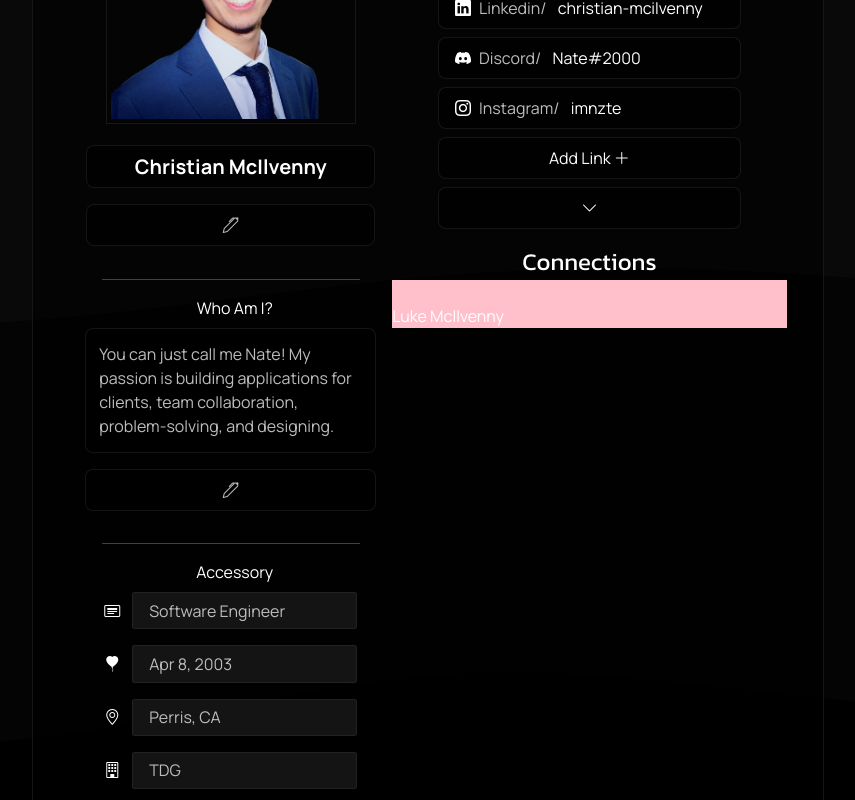
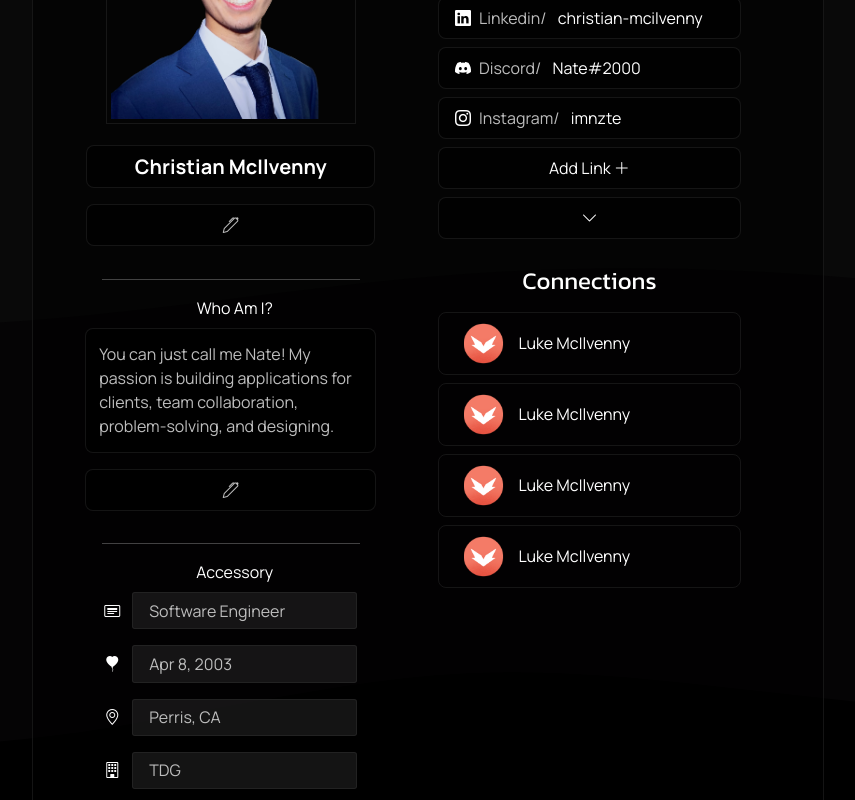
Before and after one commit to TDG-Org/Statue-Status, a React (Create React App) app in the folder client/: page /profile in a window 1280 px wide. Shown: the part 1046-1846 px from the top of the page, without its empty margins (422-1277 px from the left). Built offline with nearby package versions, Linux system fonts and the light colour scheme.

Commit message:
added people and styling the connect statue peers

```diff
--- a/client/src/components/Statue/Profile Statue/Secondary/ProfileStatueConnections.jsx
+++ b/client/src/components/Statue/Profile Statue/Secondary/ProfileStatueConnections.jsx
@@ -2,26 +2,75 @@ import React, { useState, useRef } from "react";
 
 // Proptypes
 import PropTypes from "prop-types";
+
+import { Pancake, Brilliance, Bravery, NatePfp } from "../../../../assets/imgs";
 
 const ProfileStatueConnections = () => {
   return (
     <div className="secondary-sect-connections">
       <h4>Connections</h4>
 
-      <div className="statue-peer">
+      <div className="statue-peer-wrapper">
+{/* peer  */}
+<div className="statue-peer">
         {/* Image  */}
         <div className="statue-peer-img-wrapper">
-          <img src="" alt="" />
+          <img src={Brilliance} alt="" />
         </div>
         {/* Name  */}
         <div className="statue-peer-name-wrapper">
-          <p className="statue-peer-name">
+          <a href="" className="statue-peer-name">
             Luke McIlvenny
-          </p>
+          </a>
         </div>
         {/* The X button  */}
       </div>
 
+      {/* peer  */}
+      <div className="statue-peer">
+        {/* Image  */}
+        <div className="statue-peer-img-wrapper">
+          <img src={Brilliance} alt="" />
+        </div>
+        {/* Name  */}
+        <div className="statue-peer-name-wrapper">
+          <a href="" className="statue-peer-name">
+            Luke McIlvenny
+          </a>
+        </div>
+        {/* The X button  */}
+      </div>
+
+      {/* peer  */}
+      <div className="statue-peer">
+        {/* Image  */}
+        <div className="statue-peer-img-wrapper">
+          <img src={Brilliance} alt="" />
+        </div>
+        {/* Name  */}
+        <div className="statue-peer-name-wrapper">
+          <a href="" className="statue-peer-name">
+            Luke McIlvenny
+          </a>
+        </div>
+        {/* The X button  */}
+      </div>
+
+      {/* peer  */}
+      <div className="statue-peer">
+        {/* Image  */}
+        <div className="statue-peer-img-wrapper">
+          <img src={Brilliance} alt="" />
+        </div>
+        {/* Name  */}
+        <div className="statue-peer-name-wrapper">
+          <a href="" className="statue-peer-name">
+            Luke McIlvenny
+          </a>
+        </div>
+        {/* The X button  */}
+      </div>
+      </div>
 
     </div>
   );
--- a/client/src/sass/components/Profile Statue/ConnectionsComp.scss
+++ b/client/src/sass/components/Profile Statue/ConnectionsComp.scss
@@ -6,9 +6,42 @@
 .statue-sect {
   .statue {
     .secondary-sect-connections {
-      // a peer
-      .statue-peer {
-        background-color: pink;
+      .statue-peer-wrapper {
+        display: flex;
+        flex-direction: row;
+        flex-wrap: wrap;
+        justify-content: center;
+        padding: .5rem;
+
+        // a peer
+        .statue-peer {
+          display: flex;
+          position: relative;
+          flex-direction: row;
+          align-items: center;
+          border-radius: 8px;
+          padding: .5rem .65rem;
+          margin: .25rem;
+          border: 1px solid $low-dark-clr;
+          width: 80%;
+
+          .statue-peer-img-wrapper {
+            width: 45px;
+            margin: 0 .75rem;
+            img {
+              width: 100%;
+            }
+          }
+          .statue-peer-name-wrapper {
+            .statue-peer-name {
+              color: $light-clr;
+              &:hover {
+                color: $second-clr;
+                text-decoration: underline;
+              }
+            }
+          }
+        }
       }
     }
   }
--- a/client/src/sass/components/Profile Statue/ProfileStatue.scss
+++ b/client/src/sass/components/Profile Statue/ProfileStatue.scss
@@ -300,7 +300,7 @@
     .secondary-sect {
       width: 55%;
       h4 {
-        margin: .15rem 0 .25rem 0 !important;
+        margin: .75rem 0 .25rem 0 !important;
       }
       .social-list {
         margin: 0;
```
